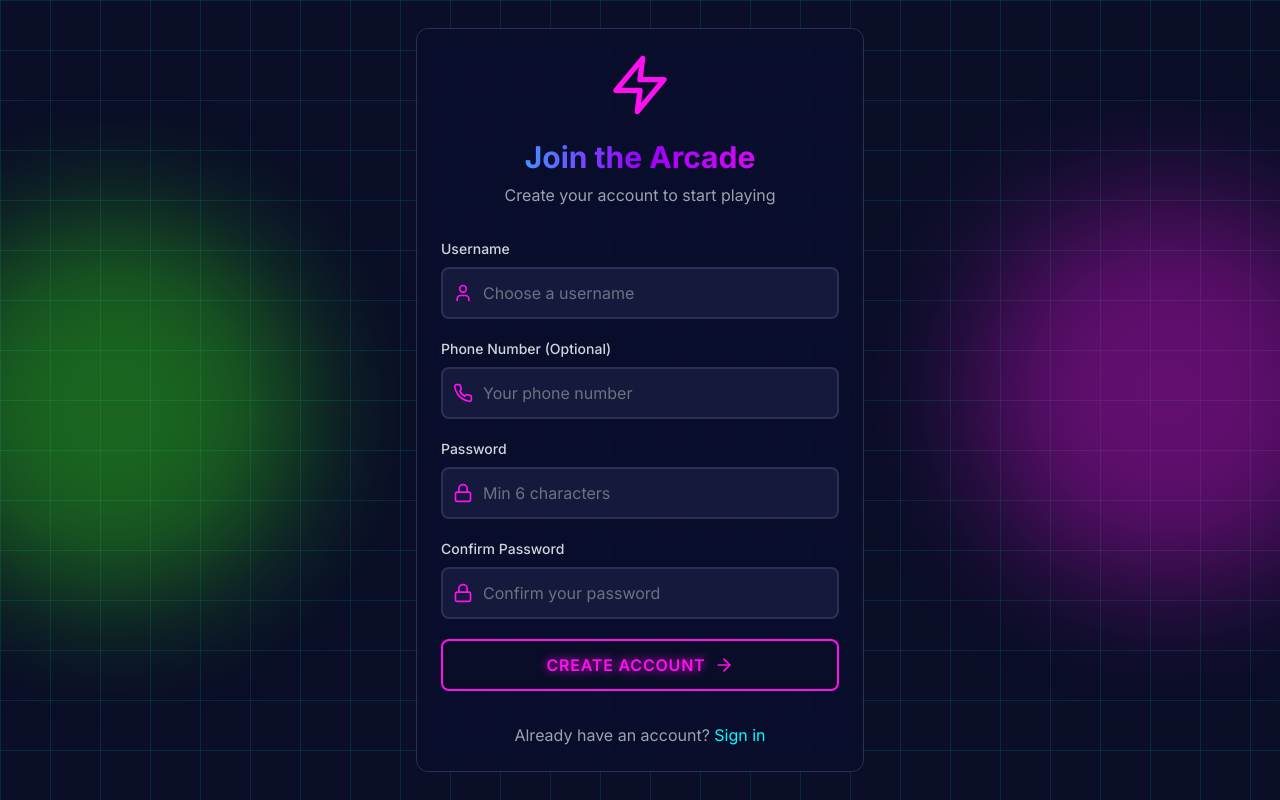
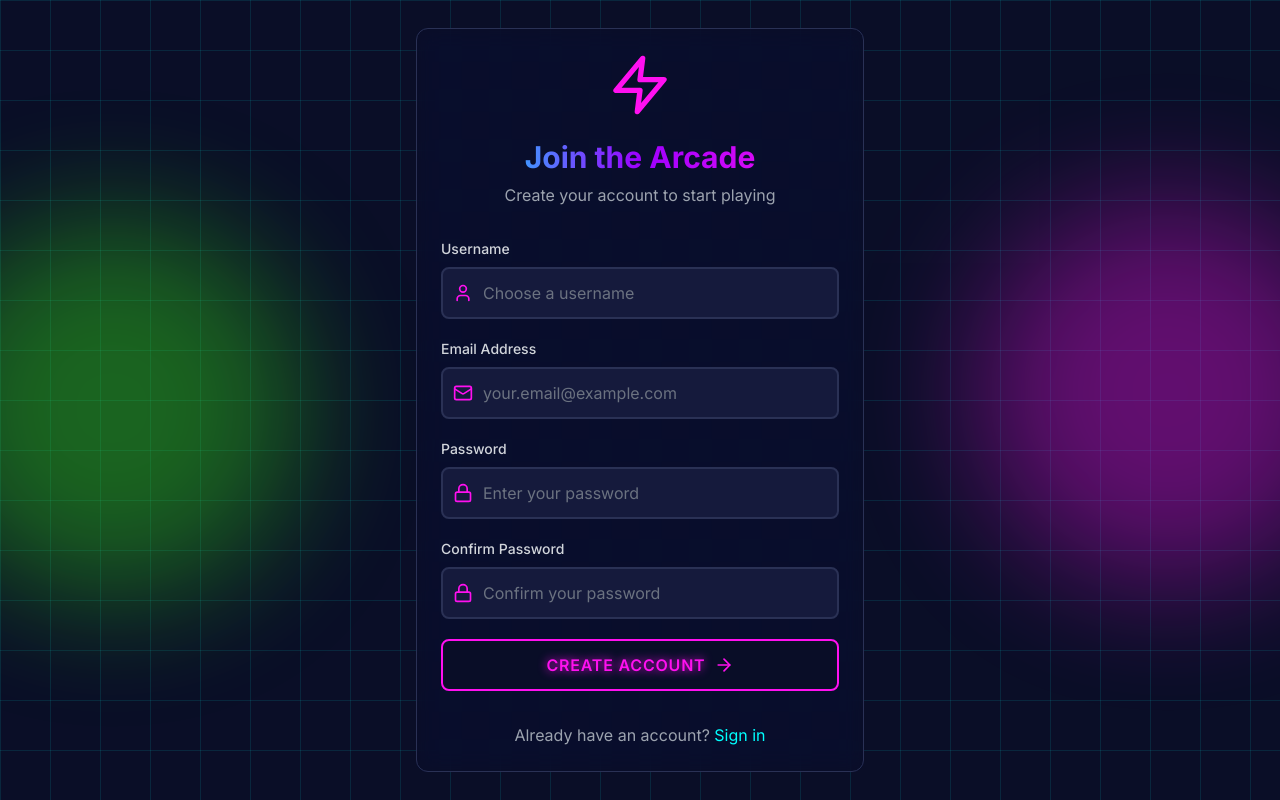
Before and after one commit to Ivan-Diamond/Arcade_web_Next.js, a Next.js app: page /app/register in a window 1280 px wide. Built offline with nearby package versions, Linux system fonts and the light colour scheme.

Commit message:
added register flow

```diff
--- a/app/(auth)/register/page.tsx
+++ b/app/(auth)/register/page.tsx
@@ -13,7 +13,7 @@ export default function RegisterPage() {
   const [isLoading, setIsLoading] = useState(false)
   const [formData, setFormData] = useState({
     username: '',
-    phoneNumber: '',
+    email: '',
     password: '',
     confirmPassword: '',
   })
@@ -26,8 +26,10 @@ export default function RegisterPage() {
       return
     }
 
-    if (formData.password.length < 6) {
-      toast.error('Password must be at least 6 characters')
+    // Email validation regex
+    const emailRegex = /^[^\s@]+@[^\s@]+\.[^\s@]+$/
+    if (!emailRegex.test(formData.email)) {
+      toast.error('Please enter a valid email address')
       return
     }
 
@@ -37,9 +39,10 @@ export default function RegisterPage() {
       // Hash the password with MD5
       const passwordHash = crypto.MD5(formData.password).toString()
 
-      // Call the registration API
+      // Call the registration API using the same base URL as login
+      const API_BASE_URL = process.env.NEXT_PUBLIC_API_URL || 'https://msaarcade.com/game/uaa'
       const response = await fetch(
-        `http://206.81.25.143:9991/v1/customer_register?username=${formData.username}&password=${passwordHash}&phoneNumber=${formData.phoneNumber || ''}`,
+        `${API_BASE_URL}/v1/customer_register?username=${formData.username}&password=${passwordHash}&email=${formData.email}`,
         {
           method: 'POST',
           headers: {
@@ -52,7 +55,8 @@ export default function RegisterPage() {
 
       if (data.code === 20000) {
         toast.success('Account created successfully!')
-        router.push('/login')
+        // Auto-login after successful registration
+        await autoLogin(formData.username, passwordHash)
       } else {
         toast.error(data.message || 'Registration failed')
       }
@@ -60,6 +64,29 @@ export default function RegisterPage() {
       toast.error('Registration failed')
     } finally {
       setIsLoading(false)
+    }
+  }
+
+  const autoLogin = async (username: string, passwordHash: string) => {
+    try {
+      // Use NextAuth signIn for consistency with login page
+      const { signIn } = await import('next-auth/react')
+      const result = await signIn('credentials', {
+        username: username,
+        password: formData.password, // Use original password, not hash
+        redirect: false,
+      })
+
+      if (result?.error) {
+        console.error('Auto-login failed:', result.error)
+        router.push('/login')
+      } else {
+        toast.success('Logged in successfully!')
+        router.push('/lobby')
+      }
+    } catch (error) {
+      console.error('Auto-login failed:', error)
+      router.push('/login')
     }
   }
 
@@ -113,16 +140,17 @@ export default function RegisterPage() {
 
             <div>
               <label className="block text-sm font-medium text-gray-300 mb-2">
-                Phone Number (Optional)
+                Email Address
               </label>
               <div className="relative">
-                <Phone className="absolute left-3 top-1/2 transform -translate-y-1/2 w-5 h-5 text-neon-pink" />
+                <Mail className="absolute left-3 top-1/2 transform -translate-y-1/2 w-5 h-5 text-neon-pink" />
                 <input
-                  type="tel"
-                  value={formData.phoneNumber}
-                  onChange={(e) => setFormData({ ...formData, phoneNumber: e.target.value })}
+                  type="email"
+                  value={formData.email}
+                  onChange={(e) => setFormData({ ...formData, email: e.target.value })}
                   className="input-neon pl-10"
-                  placeholder="Your phone number"
+                  placeholder="your.email@example.com"
+                  required
                 />
               </div>
             </div>
@@ -138,7 +166,7 @@ export default function RegisterPage() {
                   value={formData.password}
                   onChange={(e) => setFormData({ ...formData, password: e.target.value })}
                   className="input-neon pl-10"
-                  placeholder="Min 6 characters"
+                  placeholder="Enter your password"
                   required
                 />
               </div>
```
